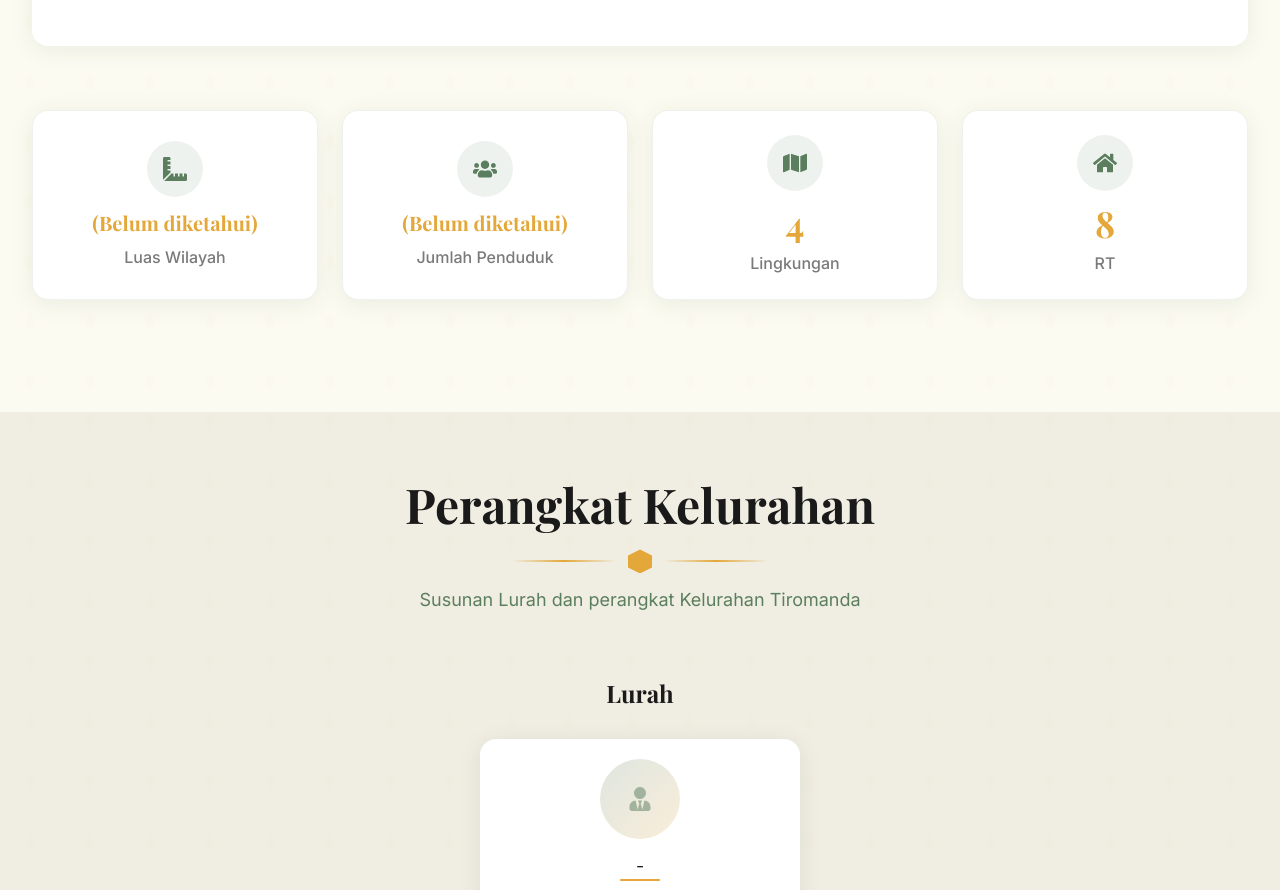
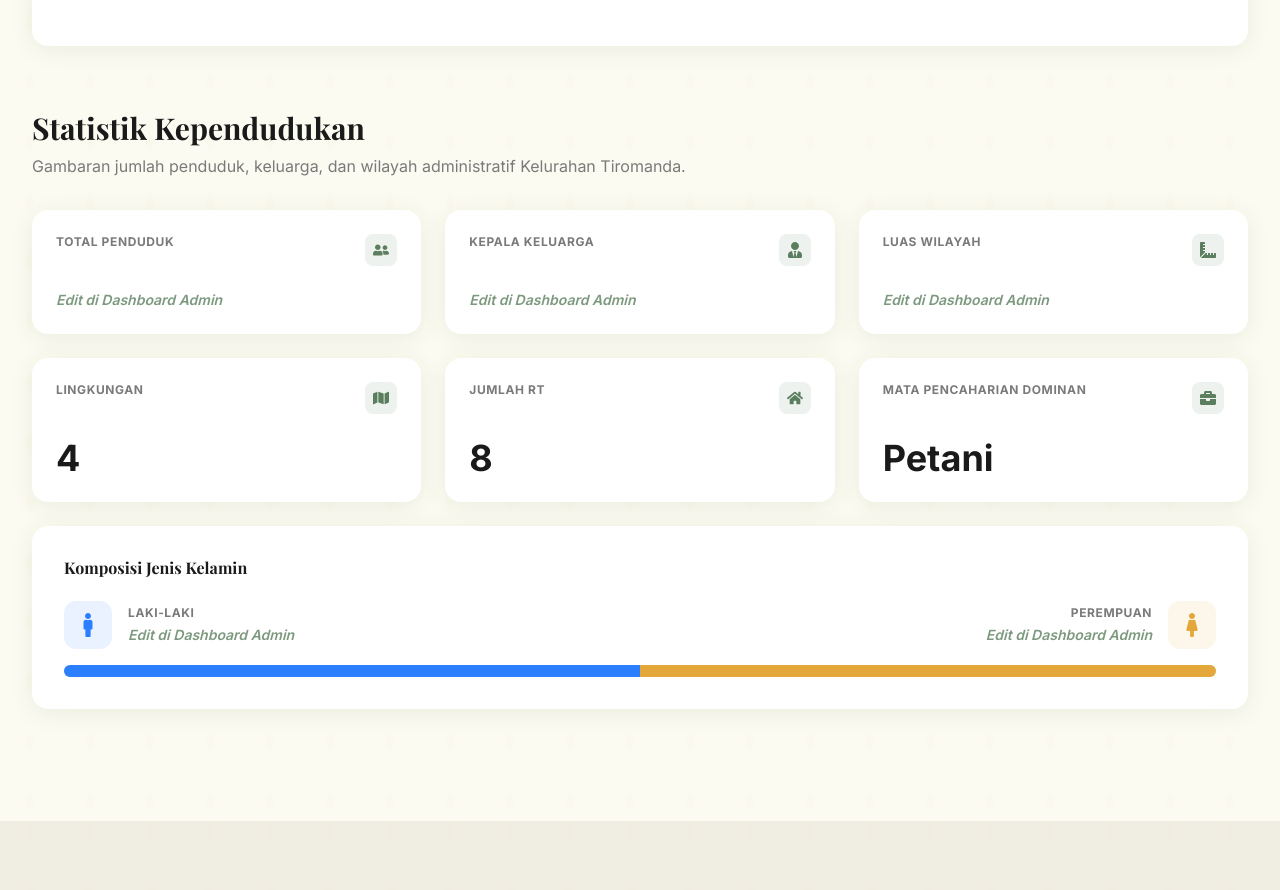
Before and after one commit to OceanzO/kel-tiromanda, a Next.js app: page / in a window 1280 px wide. Shown: the part 1928-2818 px from the top of the page. Built offline with nearby package versions, Linux system fonts and the light colour scheme; a web font is replaced by a local one.

Commit message:
style: update stat cards icons and positions

```diff
--- a/src/components/sections/AboutSection.tsx
+++ b/src/components/sections/AboutSection.tsx
@@ -5,7 +5,32 @@ import { ABOUT_DATA } from '@/lib/constants';
 import SectionTitle from '@/components/ui/SectionTitle';
 import ScrollAnimation from '@/components/ui/ScrollAnimation';
 import StatCounter from '@/components/ui/StatCounter';
-import { FaEye, FaBullseye, FaCheckCircle, FaRulerCombined, FaUsers, FaHome, FaMap, FaInfoCircle } from 'react-icons/fa';
+import {
+  FaEye, FaBullseye, FaCheckCircle, FaRulerCombined, FaUsers,
+  FaHome, FaMap, FaInfoCircle, FaUserFriends, FaLayerGroup,
+  FaBriefcase, FaMale, FaFemale, FaUserTie
+} from 'react-icons/fa';
+
+const StatCard = ({ title, value, unit, icon: Icon, isPlaceholder = false }: any) => (
+  <div className="premium-card p-6 flex flex-col justify-between">
+    <div className="flex justify-between items-start mb-6">
+      <span className="text-xs font-bold text-foreground-muted uppercase tracking-wider">{title}</span>
+      <div className="w-8 h-8 rounded-lg bg-primary/10 flex items-center justify-center text-primary">
+        <Icon />
+      </div>
+    </div>
+    <div className="flex items-baseline gap-2">
+      {isPlaceholder ? (
+        <span className="text-sm font-semibold text-primary/80 italic">Edit di Dashboard Admin</span>
+      ) : (
+        <>
+          <span className="text-3xl md:text-4xl font-bold text-foreground">{value}</span>
+          {unit && <span className="text-sm font-medium text-foreground-muted">{unit}</span>}
+        </>
+      )}
+    </div>
+  </div>
+);
 
 export default function AboutSection() {
   const { language, t } = useLanguage();
@@ -125,27 +150,88 @@ export default function AboutSection() {
 
         {/* Statistics Row */}
         <ScrollAnimation variant="fadeUp" delay={0.2}>
-          <div className="grid grid-cols-2 md:grid-cols-4 gap-4 md:gap-6">
-            <StatCounter
-              value={language === 'id' ? '(Belum diketahui)' : '(Unknown)'}
-              label={language === 'id' ? 'Luas Wilayah' : 'Total Area'}
-              icon={<FaRulerCombined />}
+          <div className="mb-8">
+            <h3 className="font-heading font-bold text-2xl md:text-3xl text-foreground mb-2">
+              {language === 'id' ? 'Statistik Kependudukan' : 'Population Statistics'}
+            </h3>
+            <p className="text-foreground-muted text-sm md:text-base">
+              {language === 'id'
+                ? 'Gambaran jumlah penduduk, keluarga, dan wilayah administratif Kelurahan Tiromanda.'
+                : 'Overview of population, families, and administrative areas of Tiromanda Village.'}
+            </p>
+          </div>
+
+          <div className="grid grid-cols-1 md:grid-cols-2 lg:grid-cols-3 gap-4 md:gap-6">
+            <StatCard
+              title={language === 'id' ? 'Total Penduduk' : 'Total Population'}
+              isPlaceholder={true}
+              icon={FaUserFriends}
             />
-            <StatCounter
-              value={language === 'id' ? '(Belum diketahui)' : '(Unknown)'}
-              label={language === 'id' ? 'Jumlah Penduduk' : 'Population'}
-              icon={<FaUsers />}
+            <StatCard
+              title={language === 'id' ? 'Kepala Keluarga' : 'Households'}
+              isPlaceholder={true}
+              icon={FaUserTie}
             />
-            <StatCounter
+            <StatCard
+              title={language === 'id' ? 'Luas Wilayah' : 'Total Area'}
+              isPlaceholder={true}
+              icon={FaRulerCombined}
+            />
+            <StatCard
+              title={language === 'id' ? 'Lingkungan' : 'Neighborhoods'}
               value="4"
-              label={language === 'id' ? 'Lingkungan' : 'Neighborhoods'}
-              icon={<FaMap />}
+              icon={FaMap}
             />
-            <StatCounter
+            <StatCard
+              title={language === 'id' ? 'Jumlah RT' : 'Number of RT'}
               value="8"
-              label="RT"
-              icon={<FaHome />}
+              icon={FaHome}
             />
+            <StatCard
+              title={language === 'id' ? 'Mata Pencaharian Dominan' : 'Dominant Livelihood'}
+              value={language === 'id' ? 'Petani' : 'Farmer'}
+              icon={FaBriefcase}
+            />
+          </div>
+
+          {/* Gender Composition */}
+          <div className="premium-card p-6 md:p-8 mt-6">
+            <h4 className="font-bold text-foreground mb-6">
+              {language === 'id' ? 'Komposisi Jenis Kelamin' : 'Gender Composition'}
+            </h4>
+            <div className="flex flex-col md:flex-row justify-between items-center gap-6 mb-4">
+              {/* Laki-laki */}
+              <div className="flex items-center gap-4 w-full">
+                <div className="w-12 h-12 rounded-xl bg-blue-500/10 flex items-center justify-center text-blue-500">
+                  <FaMale className="text-2xl" />
+                </div>
+                <div>
+                  <p className="text-xs font-bold text-foreground-muted uppercase tracking-wider mb-1">
+                    {language === 'id' ? 'Laki-laki' : 'Male'}
+                  </p>
+                  <p className="text-sm font-semibold text-primary/80 italic">Edit di Dashboard Admin</p>
+                </div>
+              </div>
+
+              {/* Perempuan */}
+              <div className="flex items-center gap-4 w-full md:justify-end">
+                <div className="md:text-right">
+                  <p className="text-xs font-bold text-foreground-muted uppercase tracking-wider mb-1">
+                    {language === 'id' ? 'Perempuan' : 'Female'}
+                  </p>
+                  <p className="text-sm font-semibold text-primary/80 italic">Edit di Dashboard Admin</p>
+                </div>
+                <div className="w-12 h-12 rounded-xl bg-accent/10 flex items-center justify-center text-accent">
+                  <FaFemale className="text-2xl" />
+                </div>
+              </div>
+            </div>
+
+            {/* Progress Bar Placeholder */}
+            <div className="h-3 w-full bg-gray-200 dark:bg-gray-700 rounded-full overflow-hidden flex">
+              <div className="h-full bg-blue-500 w-1/2" />
+              <div className="h-full bg-accent w-1/2" />
+            </div>
           </div>
         </ScrollAnimation>
       </div>
```
